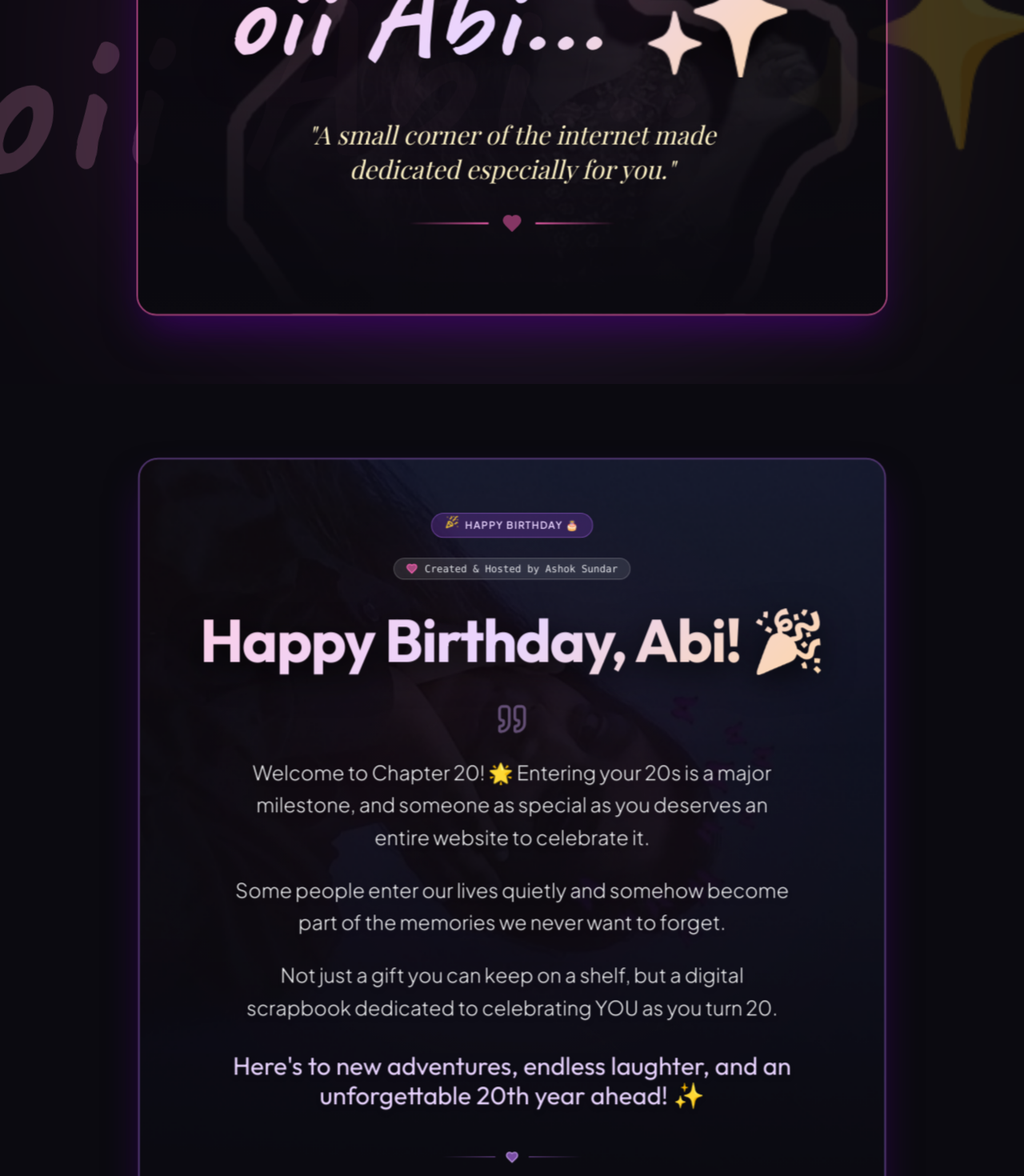
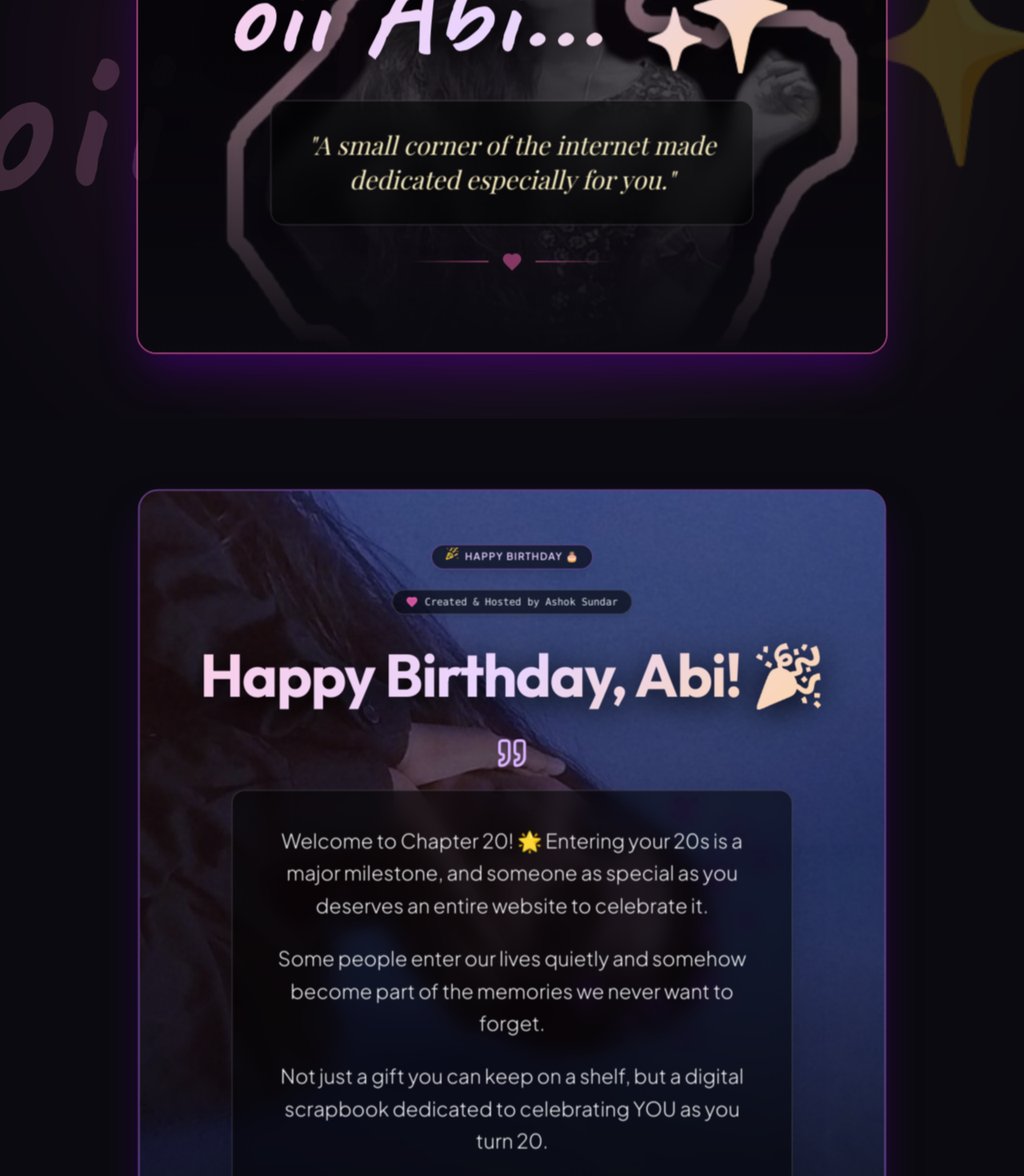
Before and after one commit to Ashoksundar18/abi-birthday, a React (Vite) app: page / in a window 1280 px wide. Shown: the part 1120-2590 px from the top of the page at 80% size. Built offline with nearby package versions, Linux system fonts and the light colour scheme; a web font is replaced by a local one.

Commit message:
Make all background photos crystal clear and vibrant with glass text containers

```diff
--- a/src/components/Intro.jsx
+++ b/src/components/Intro.jsx
@@ -14,23 +14,23 @@ export default function Intro() {
             whileInView={{ opacity: 1, y: 0 }}
             viewport={{ once: true, margin: "-100px" }}
             transition={{ duration: 0.8 }}
-            className="rounded-3xl p-8 sm:p-16 relative overflow-hidden text-center border-2 border-purple-400/40 shadow-2xl shadow-purple-950/80 min-h-[500px]"
+            className="rounded-3xl p-8 sm:p-16 relative overflow-hidden text-center border-2 border-purple-400/50 shadow-2xl shadow-purple-950/80 min-h-[500px]"
           >
-            {/* ATTACHED BLUE BUTTERFLY PHOTO USED DIRECTLY AS CARD BACKGROUND */}
+            {/* CLEAR VIBRANT BACKGROUND PHOTO */}
             <div className="absolute inset-0 z-0 pointer-events-none">
               <img
                 src="/images/happy_birthday_bg.jpg"
                 alt="Abi Blue Butterfly Background Photo"
-                className="w-full h-full object-cover object-center opacity-35 scale-105 transition-transform duration-700 pointer-events-none select-none"
+                className="w-full h-full object-cover object-center opacity-80 scale-105 transition-transform duration-700 pointer-events-none select-none"
               />
-              {/* Soft Gradient Mask for crisp text contrast */}
-              <div className="absolute inset-0 bg-gradient-to-t from-[#0b0a10] via-[#0b0a10]/80 to-[#0b0a10]/60" />
+              {/* Soft Gradient Overlay for crisp text contrast */}
+              <div className="absolute inset-0 bg-gradient-to-t from-[#0b0a10] via-[#0b0a10]/55 to-[#0b0a10]/35" />
             </div>
 
             <div className="relative z-10">
               {/* Section Tag */}
               <div className="flex justify-center mb-6">
-                <div className="inline-flex items-center gap-2 px-4 py-1.5 rounded-full bg-purple-500/20 border border-purple-400/40 text-purple-200 text-xs font-semibold uppercase tracking-widest backdrop-blur-md">
+                <div className="inline-flex items-center gap-2 px-4 py-1.5 rounded-full bg-black/60 border border-purple-400/50 text-purple-200 text-xs font-semibold uppercase tracking-widest backdrop-blur-md shadow-lg">
                   <PartyPopper className="w-4 h-4 text-amber-300 animate-bounce" />
                   <span>{friendData.intro.tag}</span>
                 </div>
@@ -38,8 +38,8 @@ export default function Intro() {
 
               {/* Single Creator Credit Badge */}
               <div className="mb-8">
-                <span className="inline-flex items-center gap-2 px-3.5 py-1 rounded-full bg-white/10 border border-white/20 text-xs text-gray-200 font-mono backdrop-blur-md">
-                  <Heart className="w-3.5 h-3.5 text-pink-400 fill-pink-400/60" />
+                <span className="inline-flex items-center gap-2 px-4 py-1.5 rounded-full bg-black/60 border border-white/20 text-xs text-gray-200 font-mono backdrop-blur-md shadow-md">
+                  <Heart className="w-3.5 h-3.5 text-pink-400 fill-pink-400/80" />
                   {friendData.intro.creatorCredit}
                 </span>
               </div>
@@ -50,15 +50,15 @@ export default function Intro() {
                 whileInView={{ opacity: 1, scale: 1 }}
                 viewport={{ once: true }}
                 transition={{ duration: 0.7 }}
-                className="font-heading text-4xl sm:text-6xl md:text-7xl font-extrabold tracking-tight mb-8 leading-[1.15] text-gradient-romantic drop-shadow-[0_10px_20px_rgba(0,0,0,0.8)]"
+                className="font-heading text-4xl sm:text-6xl md:text-7xl font-extrabold tracking-tight mb-8 leading-[1.15] text-gradient-romantic drop-shadow-[0_8px_20px_rgba(0,0,0,0.95)]"
               >
                 {friendData.intro.heading}
               </motion.h2>
 
-              <Quote className="w-10 h-10 text-purple-300/40 mx-auto mb-6" />
+              <Quote className="w-10 h-10 text-purple-300 mx-auto mb-6 drop-shadow-md" />
 
-              {/* Heartfelt Text Paragraphs */}
-              <div className="space-y-6 text-lg sm:text-2xl font-light text-gray-100 leading-relaxed font-sans max-w-2xl mx-auto drop-shadow-md">
+              {/* Heartfelt Text Paragraphs inside Glass Protection Container */}
+              <div className="bg-black/55 backdrop-blur-md border border-white/20 p-6 sm:p-10 rounded-2xl space-y-6 text-lg sm:text-2xl font-light text-gray-100 leading-relaxed font-sans max-w-2xl mx-auto shadow-2xl">
                 {friendData.intro.textParagraphs.map((paragraph, index) => (
                   <motion.p
                     key={index}
@@ -77,10 +77,10 @@ export default function Intro() {
               </div>
 
               {/* Bottom Accent Icon */}
-              <div className="mt-12 flex items-center justify-center gap-3 text-purple-300/80">
-                <div className="h-[1px] w-16 bg-gradient-to-r from-transparent to-purple-400/60" />
-                <Heart className="w-4 h-4 fill-purple-400/60" />
-                <div className="h-[1px] w-16 bg-gradient-to-l from-transparent to-purple-400/60" />
+              <div className="mt-12 flex items-center justify-center gap-3 text-purple-300">
+                <div className="h-[1.5px] w-20 bg-gradient-to-r from-transparent to-purple-400" />
+                <Heart className="w-5 h-5 fill-purple-400" />
+                <div className="h-[1.5px] w-20 bg-gradient-to-l from-transparent to-purple-400" />
               </div>
             </div>
           </motion.div>
--- a/src/components/OiiAbiSlide.jsx
+++ b/src/components/OiiAbiSlide.jsx
@@ -1,6 +1,6 @@
 import React from 'react';
 import { motion } from 'framer-motion';
-import { Sparkles, Heart, Stars } from 'lucide-react';
+import { Sparkles, Heart } from 'lucide-react';
 import ThreeDCard from './ThreeDCard';
 
 export default function OiiAbiSlide() {
@@ -25,21 +25,21 @@ export default function OiiAbiSlide() {
             transition={{ duration: 0.9, type: 'spring', damping: 20 }}
             className="rounded-3xl p-10 sm:p-24 relative overflow-hidden border-2 border-pink-400/60 shadow-2xl shadow-purple-950/90 min-h-[520px] sm:min-h-[600px] flex flex-col items-center justify-between group"
           >
-            {/* PHOTO USED DIRECTLY AS CARD BACKGROUND */}
+            {/* CLEAR VIBRANT BACKGROUND PHOTO */}
             <div className="absolute inset-0 z-0">
               <img
                 src="/images/oii_abi_photo.jpg"
                 alt="Abi Background Photo"
-                className="w-full h-full object-cover object-center opacity-45 mix-blend-luminosity scale-105 group-hover:scale-110 transition-transform duration-1000 pointer-events-none select-none"
+                className="w-full h-full object-cover object-center opacity-85 scale-105 group-hover:scale-110 transition-transform duration-1000 pointer-events-none select-none"
               />
-              {/* Soft Gradient Overlay for crisp text contrast */}
-              <div className="absolute inset-0 bg-gradient-to-t from-[#0b0a10] via-[#0b0a10]/75 to-[#0b0a10]/50" />
+              {/* Soft Subtle Overlay for crisp text contrast */}
+              <div className="absolute inset-0 bg-gradient-to-t from-[#0b0a10] via-[#0b0a10]/50 to-[#0b0a10]/30" />
             </div>
 
-            {/* CARD FOREGROUND CONTENT */}
+            {/* CARD FOREGROUND CONTENT WITH GLASS PROTECTION */}
             <div className="relative z-10 w-full flex flex-col items-center">
               {/* Subtle Ambient Top Tag */}
-              <div className="inline-flex items-center gap-2 px-5 py-2 rounded-full bg-pink-500/25 border border-pink-400/60 text-pink-200 text-xs font-semibold uppercase tracking-widest mb-8 backdrop-blur-md shadow-lg shadow-pink-500/20">
+              <div className="inline-flex items-center gap-2 px-5 py-2 rounded-full bg-black/60 border border-pink-400/60 text-pink-200 text-xs font-semibold uppercase tracking-widest mb-8 backdrop-blur-md shadow-lg shadow-pink-500/20">
                 <Sparkles className="w-4 h-4 text-amber-300 animate-spin" style={{ animationDuration: '4s' }} />
                 <span>SPECIAL MEMORY SLIDE</span>
               </div>
@@ -52,7 +52,7 @@ export default function OiiAbiSlide() {
                 transition={{ duration: 0.7, delay: 0.2 }}
                 className="mb-8"
               >
-                <h2 className="font-handwriting text-6xl sm:text-8xl md:text-[9.5rem] font-extrabold text-gradient-romantic tracking-wide drop-shadow-[0_12px_24px_rgba(0,0,0,0.9)] leading-none">
+                <h2 className="font-handwriting text-6xl sm:text-8xl md:text-[9.5rem] font-extrabold text-gradient-romantic tracking-wide drop-shadow-[0_8px_20px_rgba(0,0,0,0.95)] leading-none">
                   oii Abi... ✨
                 </h2>
               </motion.div>
@@ -60,9 +60,11 @@ export default function OiiAbiSlide() {
 
             {/* Subtitle & Accent Footer */}
             <div className="relative z-10 w-full flex flex-col items-center">
-              <p className="text-xl sm:text-3xl font-serif italic text-amber-100 max-w-xl mx-auto mb-8 font-light drop-shadow-lg leading-snug">
-                "A small corner of the internet made dedicated especially for you."
-              </p>
+              <div className="bg-black/50 backdrop-blur-md border border-white/20 p-6 sm:p-8 rounded-2xl max-w-xl mx-auto mb-8 shadow-xl">
+                <p className="text-xl sm:text-3xl font-serif italic text-amber-100 font-light drop-shadow-md leading-snug">
+                  "A small corner of the internet made dedicated especially for you."
+                </p>
+              </div>
 
               {/* Bottom Accent Decor */}
               <div className="flex items-center justify-center gap-4 text-pink-400">
```
Also changed, not shown: src/components/PersonalLetter.jsx (+15 -15 lines).
